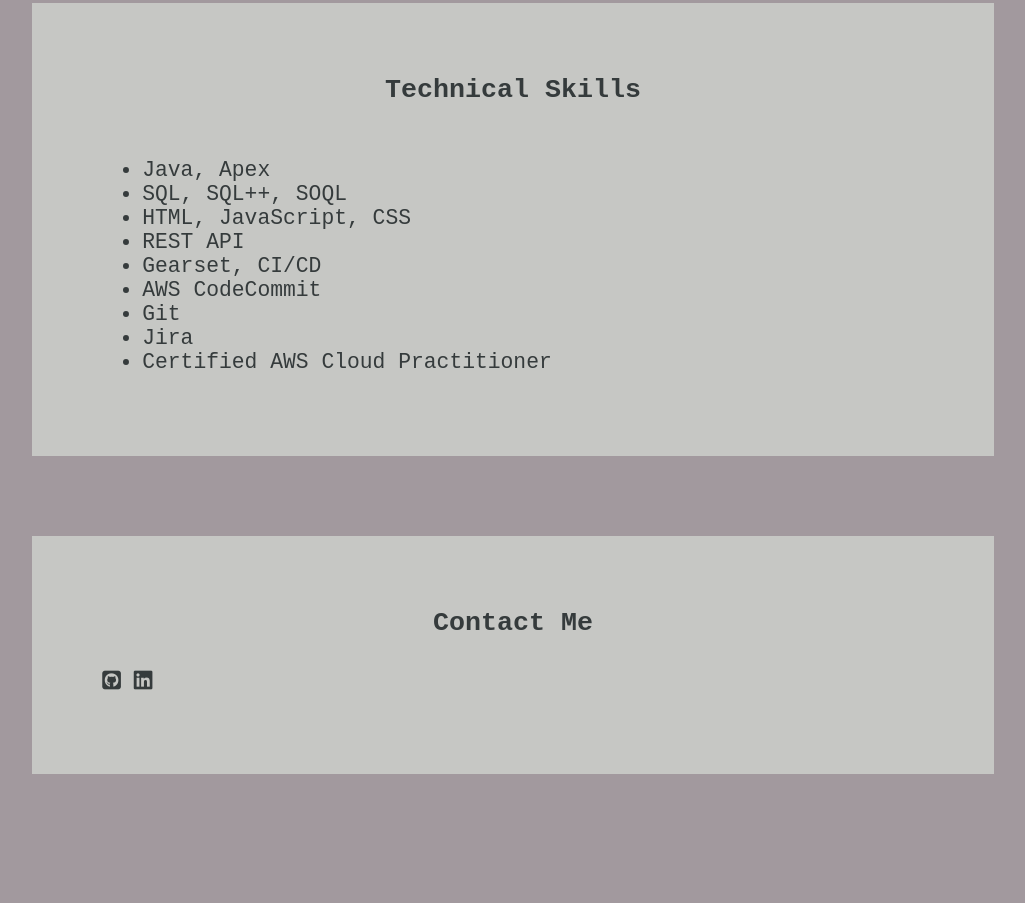
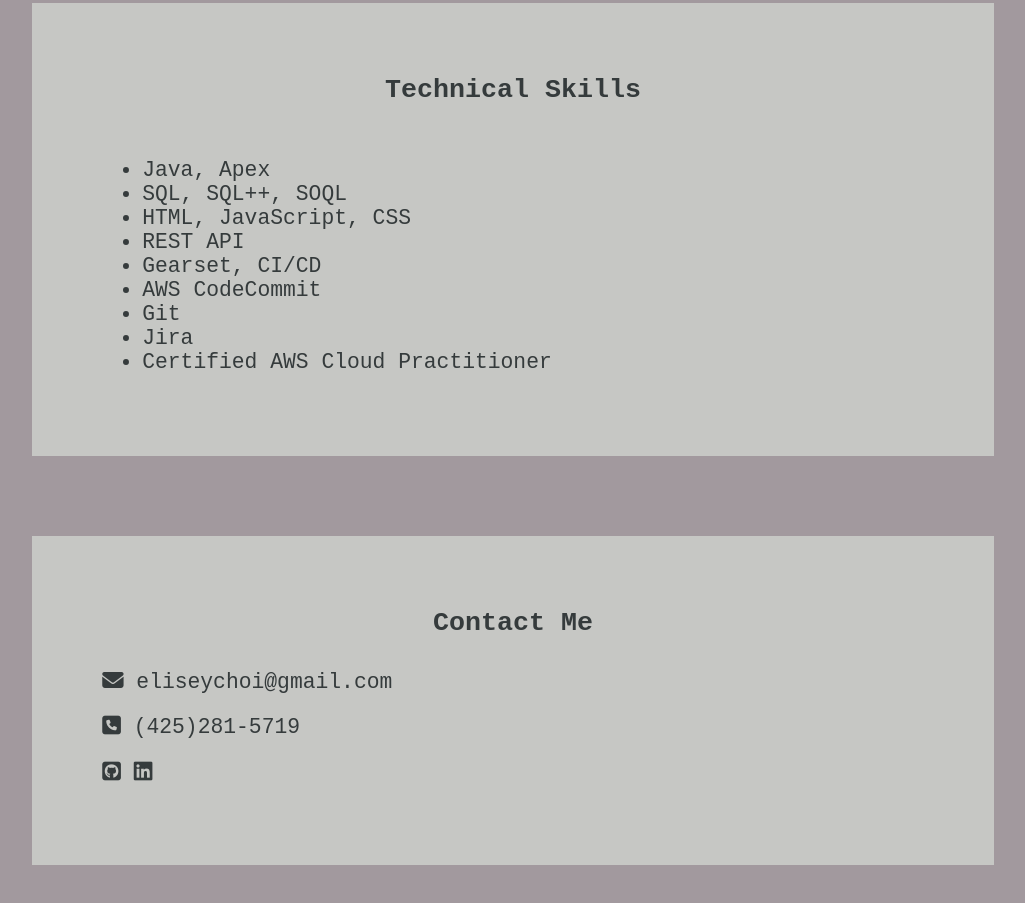
Before and after one commit to eychoi11/eychoi11.github.io, a plain HTML site: page index.html in a window 1280 px wide. Shown: the part 1571-2474 px from the top of the page, without its empty margins (127-1152 px from the left). Before the commit the page ends 2425 px from the top, so only its background shows below. Drawn offline with Linux system fonts and the light colour scheme.

Commit message:
update contact me

```diff
--- a/index.html
+++ b/index.html
@@ -69,6 +69,8 @@
                 <section class="container">
                     <h2>Contact Me</h2>
                     <div id="contact-left">
+                        <a href="mailto:eliseychoi@gmail.com" class="email"><i class="fa-solid fa-envelope"></i> eliseychoi@gmail.com</a>
+                        <p><i class="fa-solid fa-square-phone"></i> (425)281-5719</p>
                         <a href="https://github.com/eychoi11/eychoi11.github.io" target="_blank"><i class="fa-brands fa-square-github"></i></a>
                         <a href="https://www.linkedin.com/in/elise-choi-65581b195/" target="_blank"><i class="fa-brands fa-linkedin"></i></a>
                     </div>
```
